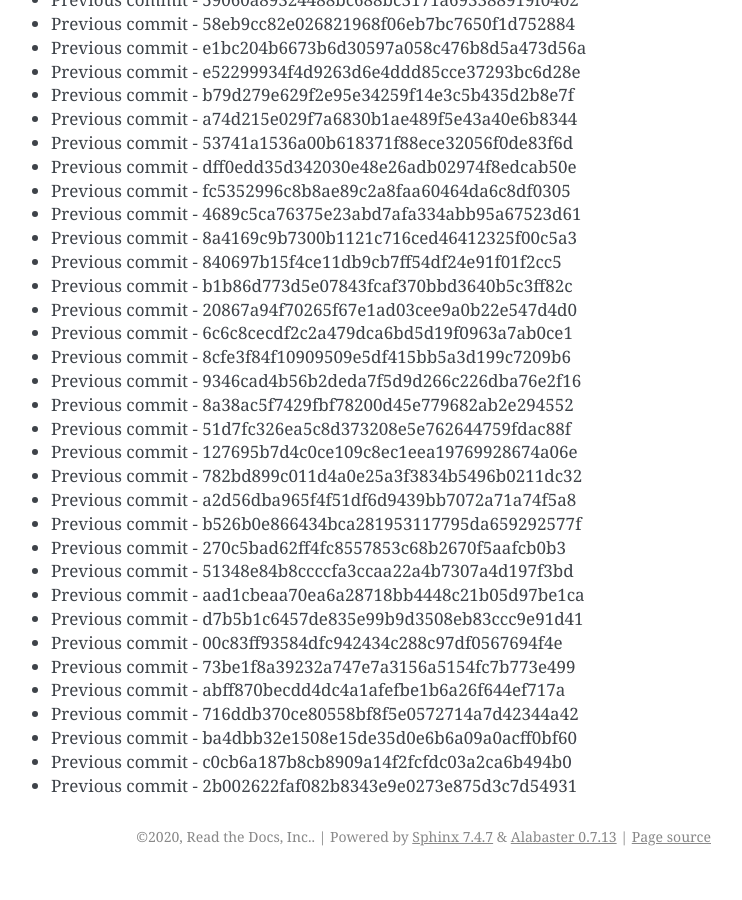
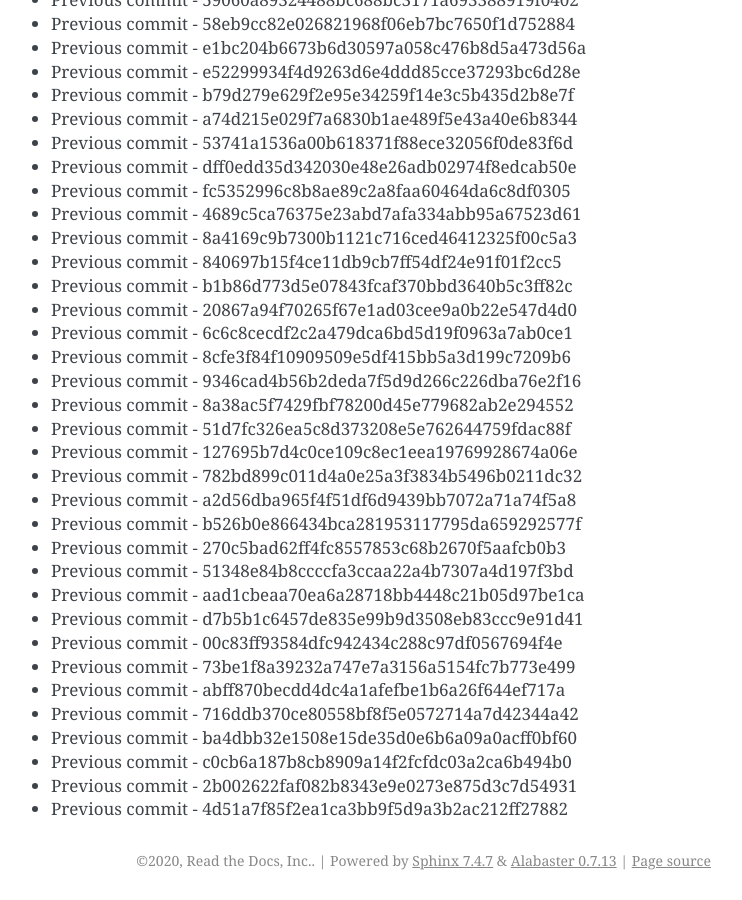
Before and after one commit to readthedocs/rtd-git-stresstest, a Sphinx documentation site: the page built from docs/updates.rst, in a window 1280 px wide and 900 px high, scrolled down 103434 px. Shown: the whole window, without its empty margins (399-1141 px from the left). Built offline with Sphinx 7.4.7, drawn with Linux system fonts in a browser that asks for light colours; before the commit the page ends 104310 px from its top, so only the background shows below that.

Commit message:
Generating commit from previous: 4d51a7f85f2ea1ca3bb9f5d9a3b2ac212ff27882

```diff
--- a/docs/updates.rst
+++ b/docs/updates.rst
@@ -4378,3 +4378,4 @@ It can be tested for any performance characteristics.
 * Previous commit - ba4dbb32e1508e15de35d0e6b6a09a0acff0bf60
 * Previous commit - c0cb6a187b8cb8909a14f2fcfdc03a2ca6b494b0
 * Previous commit - 2b002622faf082b8343e9e0273e875d3c7d54931
+* Previous commit - 4d51a7f85f2ea1ca3bb9f5d9a3b2ac212ff27882
```
